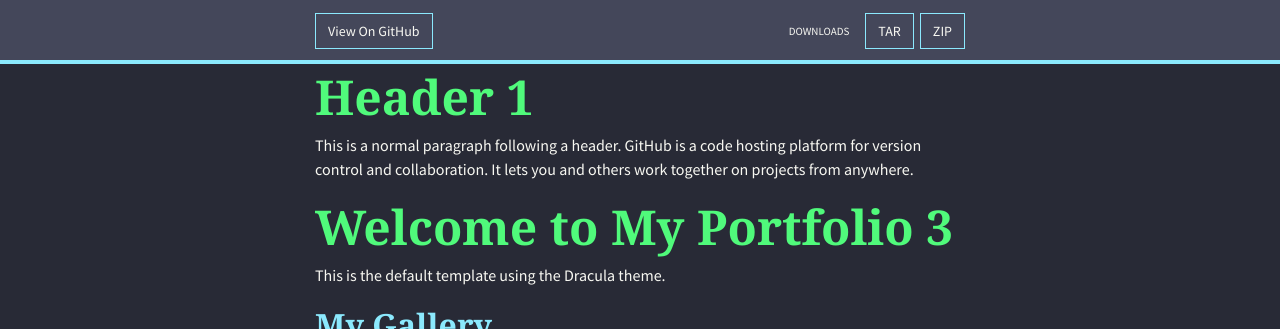
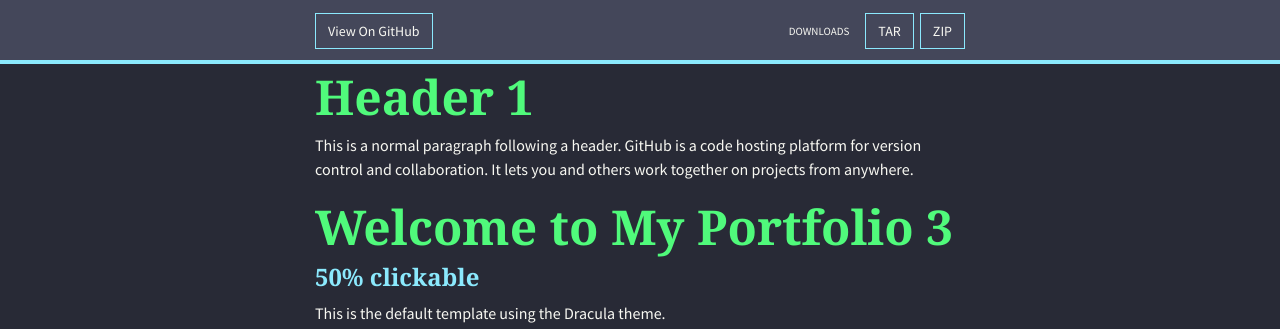
Before and after one commit to SmoothOperator/smoothoperator.github.io, a Jekyll site: the page built from index.md, in a window 1280 px wide and 900 px high, scrolled down 422 px, cut to the strip 0-329 px from the top of the window. Built offline with Jekyll 4.4.1, drawn with Linux system fonts in a browser that asks for light colours; nearby versions of some CDN libraries; our own code applies the rules of GitHub Pages for plain Markdown files.

Commit message:
Update index.md

```diff
--- a/index.md
+++ b/index.md
@@ -18,6 +18,7 @@ This is a normal paragraph following a header. GitHub is a code hosting platform
 
 
 # Welcome to My Portfolio 3
+### 50% clickable
 
 This is the default template using the Dracula theme.
 
```
